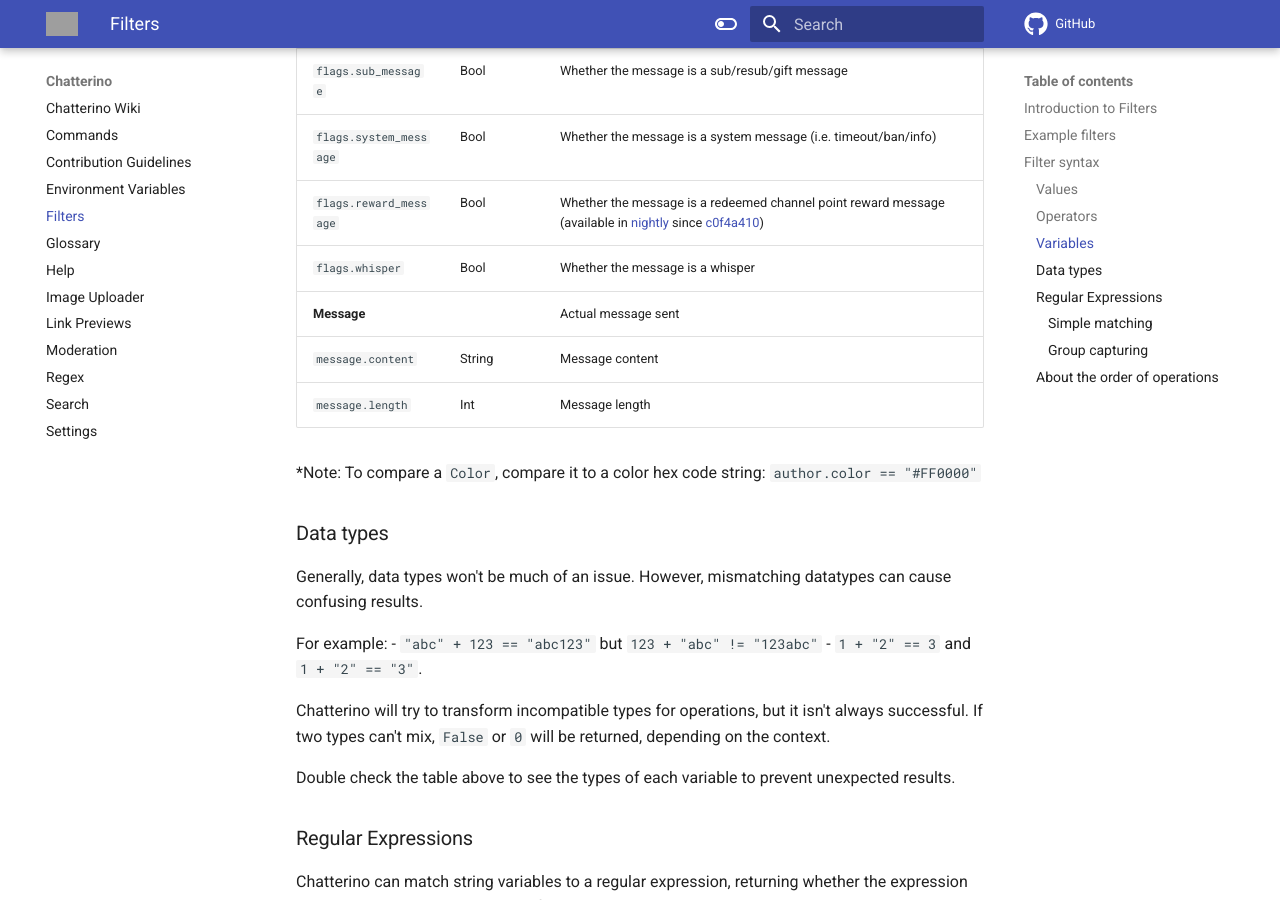
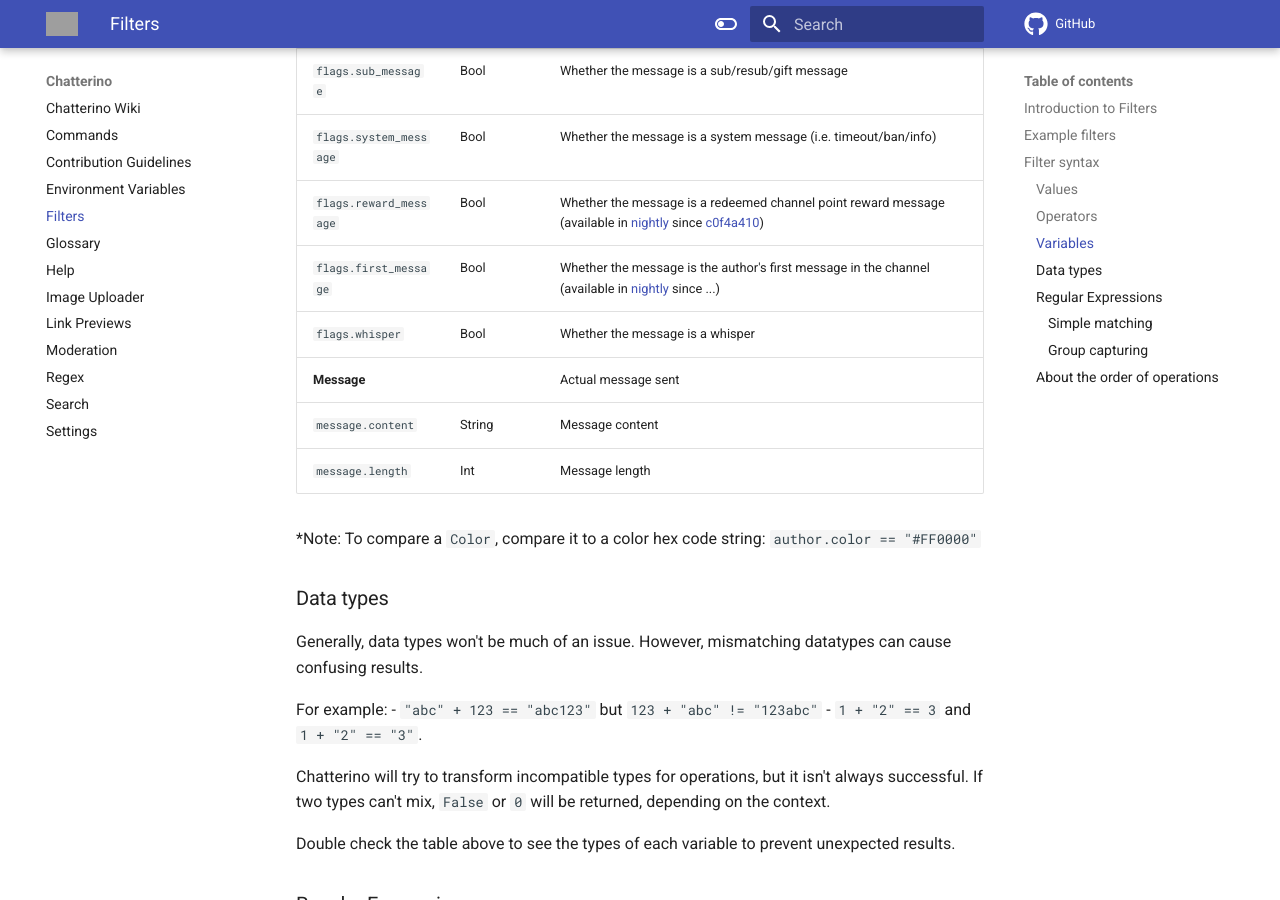
Before and after one commit to Chatterino/wiki, an MkDocs documentation site: the page built from docs/Filters.md, in a window 1280 px wide and 900 px high, scrolled down 3561 px. Built offline with MkDocs 1.6.1 and Material for MkDocs 9.7.7, drawn with Linux system fonts in a browser that asks for light colours; comment, search, counter and statistics services are not loaded; grey boxes are pictures that could not be loaded.

Commit message:
Add `flags.first_message` to filters documentation

```diff
--- a/docs/Filters.md
+++ b/docs/Filters.md
@@ -92,6 +92,7 @@
 | `flags.sub_message` | Bool | Whether the message is a sub/resub/gift message |
 | `flags.system_message` | Bool | Whether the message is a system message (i.e. timeout/ban/info) |
 | `flags.reward_message` | Bool | Whether the message is a redeemed channel point reward message (available in [nightly](../Help/#what-is-nightly-and-how-to-use-install-it) since [c0f4a410](https://github.com/Chatterino/chatterino2/commit/c0f4a410fab95df6f22c921586d6ed10f2b6dc74)) |
+| `flags.first_message` | Bool | Whether the message is the author's first message in the channel (available in [nightly](../Help/#what-is-nightly-and-how-to-use-install-it) since ...) |
 | `flags.whisper` | Bool | Whether the message is a whisper |
 | **Message** | | Actual message sent |
 | `message.content` | String | Message content |
```
